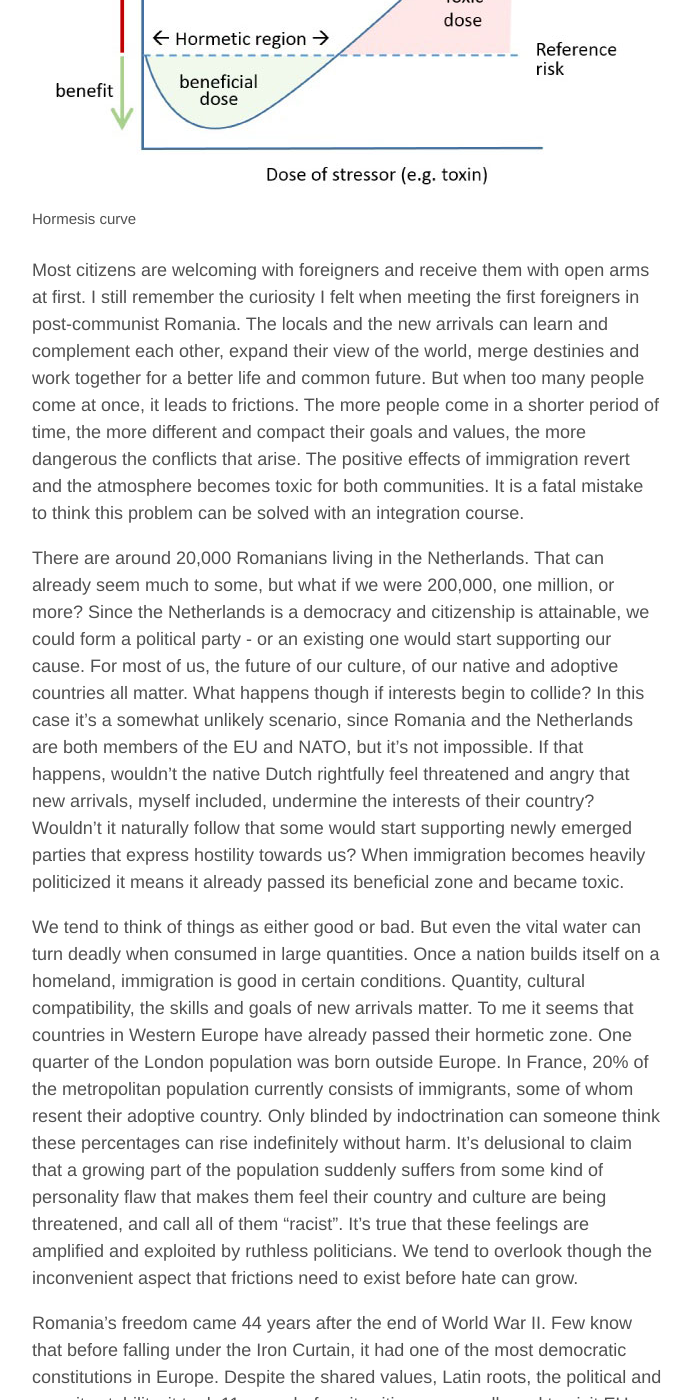
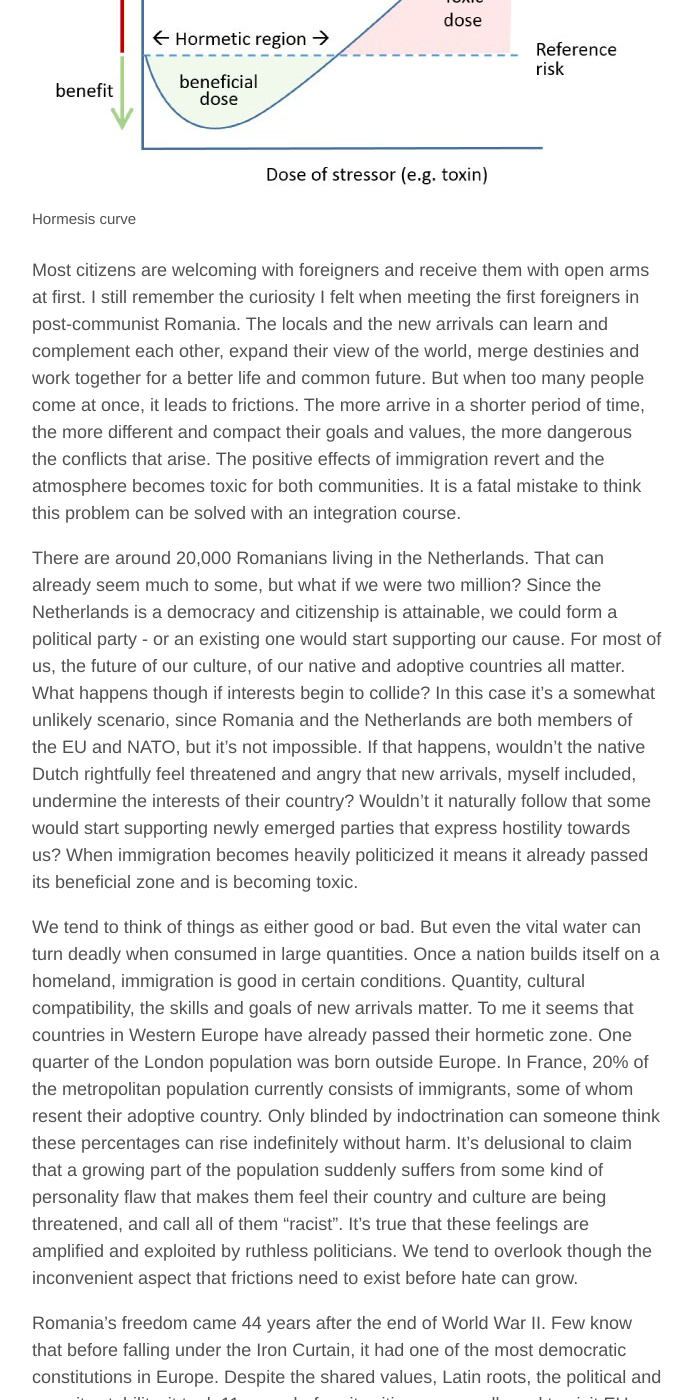
Before and after one commit to aoghina/aoghina.github.io, a Jekyll site: the page built from _posts/2017-02-25-the-hormesis-of-immigration.md, in a window 1280 px wide and 1400 px high, scrolled down 658 px. Shown: the whole window, without its empty margins (293-986 px from the left). Built offline with Jekyll 4.4.1, drawn with Linux system fonts in a browser that asks for light colours; comment, search, counter and statistics services are not loaded.

Commit message:
Update hormesis

```diff
--- a/_posts/2017-02-25-the-hormesis-of-immigration.md
+++ b/_posts/2017-02-25-the-hormesis-of-immigration.md
@@ -14,9 +14,9 @@ A phenomena is hormetic when it's beneficial at low doses but becomes toxic when
 ![Hormesis curve](/assets/hormesis-curve.jpg "Hormesis curve")
 <sup>Hormesis curve</sup>
 
-Most citizens are welcoming with foreigners and receive them with open arms at first. I still remember the curiosity I felt when meeting the first foreigners in post-communist Romania. The locals and the new arrivals can learn and complement each other, expand their view of the world, merge destinies and work together for a better life and common future. But when too many people come at once, it leads to frictions. The more people come in a shorter period of time, the more different and compact their goals and values, the more dangerous the conflicts that arise. The positive effects of immigration revert and the atmosphere becomes toxic for both communities. It is a fatal mistake to think this problem can be solved with an integration course.
+Most citizens are welcoming with foreigners and receive them with open arms at first. I still remember the curiosity I felt when meeting the first foreigners in post-communist Romania. The locals and the new arrivals can learn and complement each other, expand their view of the world, merge destinies and work together for a better life and common future. But when too many people come at once, it leads to frictions. The more arrive in a shorter period of time, the more different and compact their goals and values, the more dangerous the conflicts that arise. The positive effects of immigration revert and the atmosphere becomes toxic for both communities. It is a fatal mistake to think this problem can be solved with an integration course.
 
-There are around 20,000 Romanians living in the Netherlands. That can already seem much to some, but what if we were 200,000, one million, or more? Since the Netherlands is a democracy and citizenship is attainable, we could form a political party - or an existing one would start supporting our cause. For most of us, the future of our culture, of our native and adoptive countries all matter. What happens though if interests begin to collide? In this case it's a somewhat unlikely scenario, since Romania and the Netherlands are both members of the EU and NATO, but it's not impossible. If that happens, wouldn't the native Dutch rightfully feel threatened and angry that new arrivals, myself included, undermine the interests of their country? Wouldn't it naturally follow that some would start supporting newly emerged parties that express hostility towards us? When immigration becomes heavily politicized it means it already passed its beneficial zone and became toxic.
+There are around 20,000 Romanians living in the Netherlands. That can already seem much to some, but what if we were two million? Since the Netherlands is a democracy and citizenship is attainable, we could form a political party - or an existing one would start supporting our cause. For most of us, the future of our culture, of our native and adoptive countries all matter. What happens though if interests begin to collide? In this case it's a somewhat unlikely scenario, since Romania and the Netherlands are both members of the EU and NATO, but it's not impossible. If that happens, wouldn't the native Dutch rightfully feel threatened and angry that new arrivals, myself included, undermine the interests of their country? Wouldn't it naturally follow that some would start supporting newly emerged parties that express hostility towards us? When immigration becomes heavily politicized it means it already passed its beneficial zone and is becoming toxic.
 
 We tend to think of things as either good or bad. But even the vital water can turn deadly when consumed in large quantities. Once a nation builds itself on a homeland, immigration is good in certain conditions. Quantity, cultural compatibility, the skills and goals of new arrivals matter. To me it seems that countries in Western Europe have already passed their hormetic zone. One quarter of the London population was born outside Europe. In France, 20% of the metropolitan population currently consists of immigrants, some of whom resent their adoptive country. Only blinded by indoctrination can someone think these percentages can rise indefinitely without harm. It's delusional to claim that a growing part of the population suddenly suffers from some kind of personality flaw that makes them feel their country and culture are being threatened, and call all of them "racist". It's true that these feelings are amplified and exploited by ruthless politicians. We tend to overlook though the inconvenient aspect that frictions need to exist before hate can grow.
 
```
